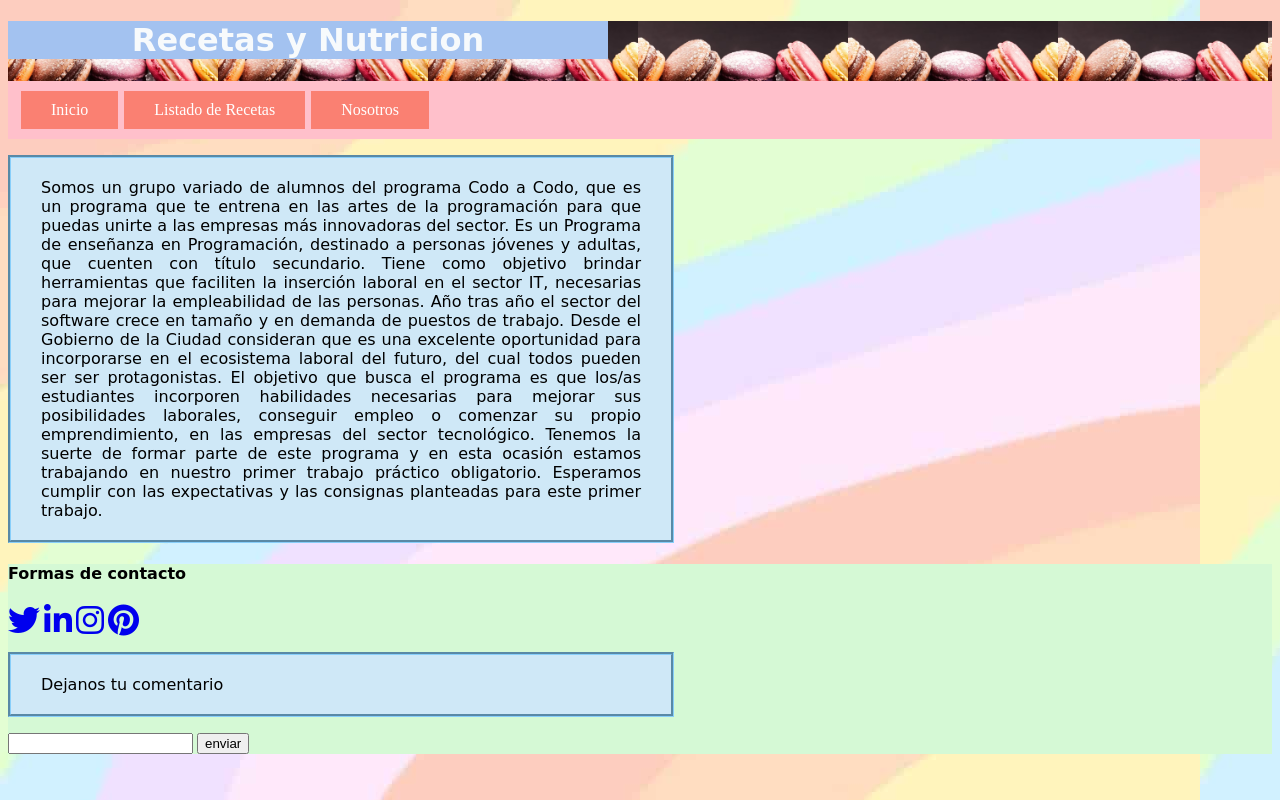
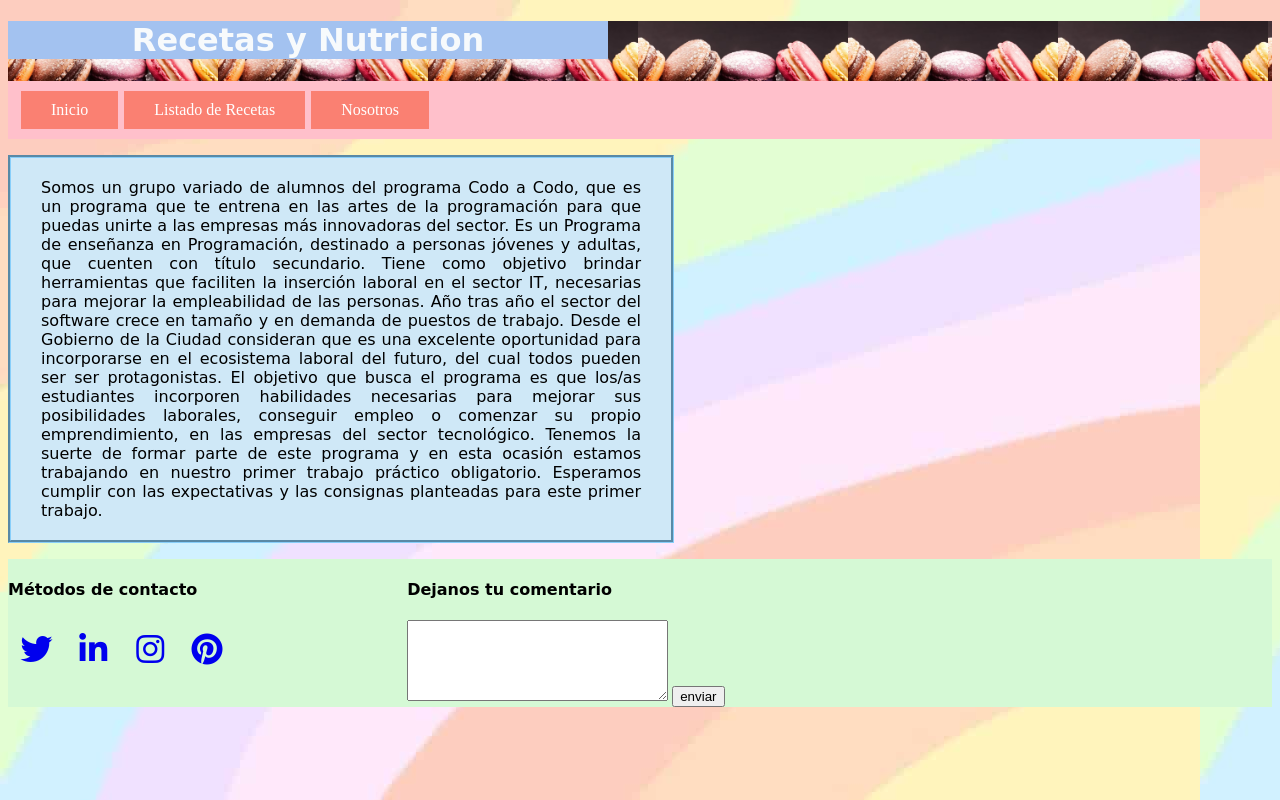
Before and after one commit to mgammarota/trabajo_recetas, a plain HTML site: page nosotros.html in a window 1280 px wide. Drawn offline with Linux system fonts and the light colour scheme.

Commit message:
unifique los footers

```diff
--- a/estilo-recetas.css
+++ b/estilo-recetas.css
@@ -47,7 +47,7 @@ p {
 
 }
 
-h4{
+h4 {
     font-family: 'Dancing Script', cursive;
     font-size: medium;
 }
@@ -126,3 +126,26 @@ h3 {
 footer {
     background-color: rgb(213, 249, 213);
 }
+
+
+.contenedor-footer {
+    display: grid;
+    grid-template-columns: 30% 65%;
+    gap: 10px;
+    column-gap: 20px;
+}
+
+.pie {
+    display: grid;
+    grid-template-rows: 50% 50%;
+}
+
+.pie h1 {
+    text-align: center;
+}
+
+.simbolos {
+    display: grid;
+    grid-template-columns: 15% 15% 15% 15%;
+    text-align: center;
+}
--- a/estilo.css
+++ b/estilo.css
@@ -78,7 +78,7 @@ h1 {
 
 .simbolos {
     display: grid;
-    grid-template-columns: 20% 20% 20% 20%;
+    grid-template-columns: 15% 15% 15% 15%;
     text-align: center;
 }
 
--- a/nosotros.html
+++ b/nosotros.html
@@ -35,17 +35,21 @@
     <footer>
         <div class="contenedor-footer">
             <div class="pie">
-                <h4>Formas de contacto</h4>
-                <a href="https://twitter.com" target="blank"><i class="fa fa-twitter fa-2x" aria-hidden="true"></i></a>
-                <a href="https://linkedin.com" target="blank"><i class="fa fa-linkedin fa-2x" aria-hidden="true"></i></a>
-                <a href="https://instagram.com" target="blank"><i class="fa fa-instagram fa-2x" aria-hidden="true"></i></a>
-                <a href="https://pinterest.com" target="blank"><i class="fa fa-pinterest fa-2x" aria-hidden="true"></i></a>
+                <div >
+                    <h4>Métodos de contacto</h4>
+                </div>
+                <div class="simbolos">
+                    <a href="https://twitter.com" target="blank"><i class="fa fa-twitter fa-2x" aria-hidden="true"></i></a>
+                    <a href="https://linkedin.com" target="blank"><i class="fa fa-linkedin fa-2x" aria-hidden="true"></i></a>
+                    <a href="https://instagram.com" target="blank"><i class="fa fa-instagram fa-2x" aria-hidden="true"></i></a>
+                    <a href="https://pinterest.com" target="blank"><i class="fa fa-pinterest fa-2x" aria-hidden="true"></i></a>
+                </div>
             </div>
             <div class="comentarios">
-                <p>Dejanos tu comentario</p>
-                <input type="text">
+                <h4>Dejanos tu comentario</h4>
+                <textarea name="mensaje" id="mensaje" cols="30" rows="5"></textarea>
                 <button>enviar</button>
-            </div>
+         </div>
         </div>
 
     </footer>
```
Also changed, not shown: recetas.html (+7 -3 lines).
